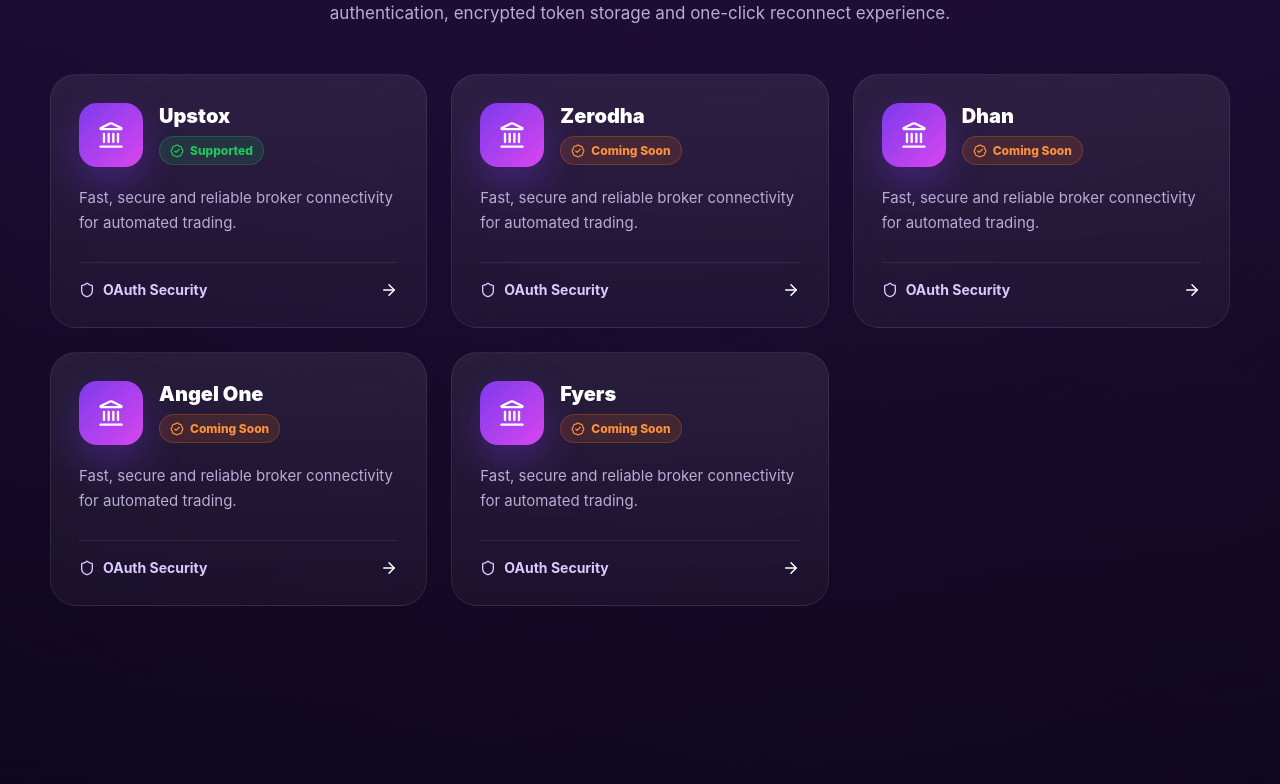
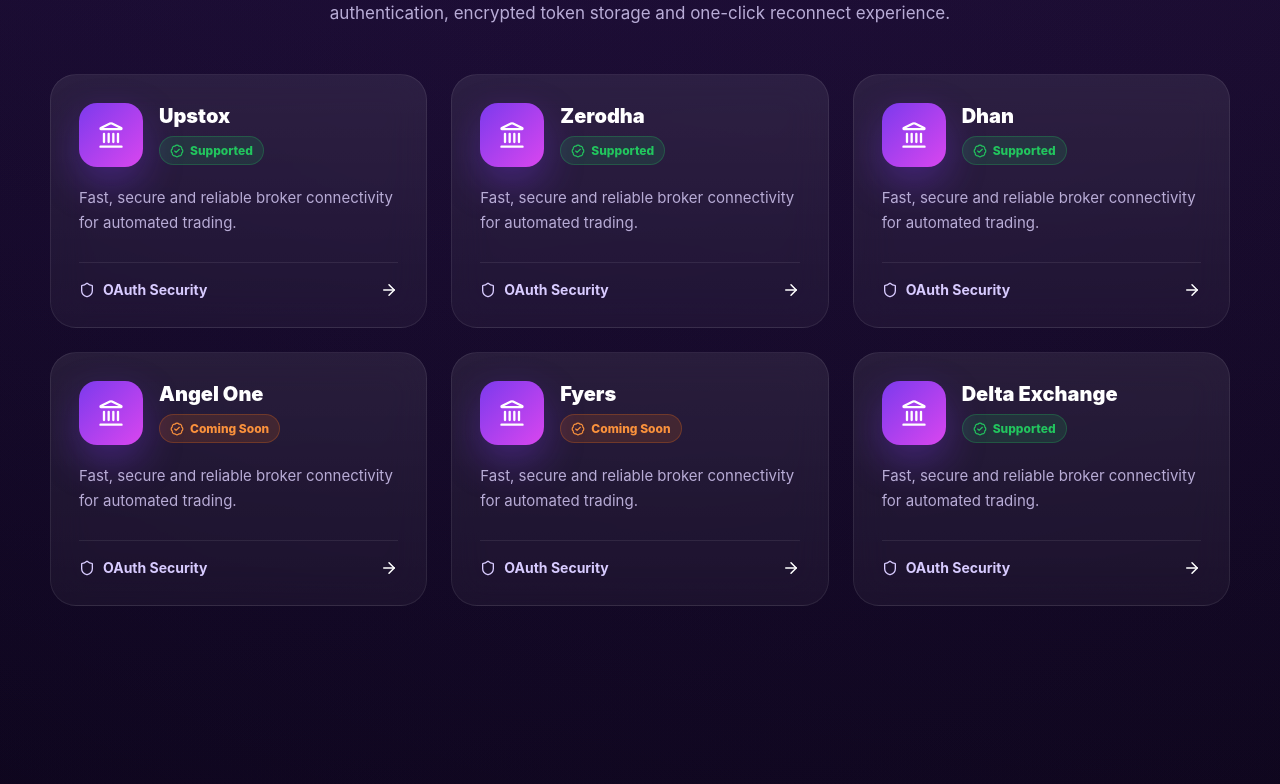
Before and after one commit to mukeshkumarsingh7488-afk/br30-algo-terminal-f, a React (Vite) app: page / in a window 1280 px wide. Shown: the part 1520-2304 px from the top of the page. Built offline with nearby package versions, Linux system fonts and the light colour scheme; no server answers.

Commit message:
Set monthly billing as default

```diff
--- a/src/components/landing/Brokers.jsx
+++ b/src/components/landing/Brokers.jsx
@@ -8,13 +8,13 @@
   },
   {
     name: "Zerodha",
-    status: "Coming Soon",
-    color: "orange",
+    status: "Supported",
+    color: "green",
   },
   {
     name: "Dhan",
-    status: "Coming Soon",
-    color: "orange",
+    status: "Supported",
+    color: "green",
   },
   {
     name: "Angel One",
@@ -25,6 +25,11 @@
     name: "Fyers",
     status: "Coming Soon",
     color: "orange",
+  },
+  {
+    name: "Delta Exchange",
+    status: "Supported",
+    color: "green",
   },
 ];
 
--- a/src/components/landing/Pricing.jsx
+++ b/src/components/landing/Pricing.jsx
@@ -61,7 +61,7 @@
 };
 
 export default function Pricing() {
-  const [billing, setBilling] = useState(BILLING.YEARLY);
+  const [billing, setBilling] = useState(BILLING.MONTHLY);
 
   return (
     <>
```
